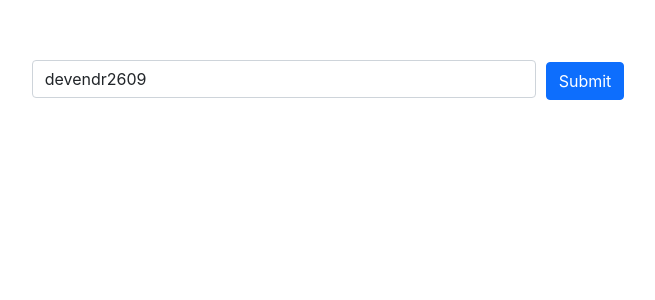
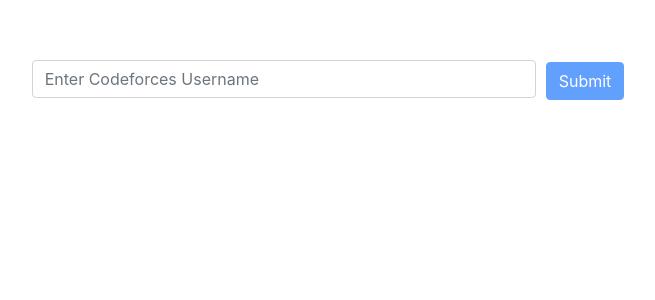
Before and after one commit to devendr09/cf-gr, a React (Create React App) app: page / in a window 1280 px wide. Shown: the top 300 px of the page, without its empty margins (312-967 px from the left). Built offline with nearby package versions, Linux system fonts and the light colour scheme.

Commit message:
Default username removed

```diff
--- a/src/components/UserInput.js
+++ b/src/components/UserInput.js
@@ -7,7 +7,7 @@
 
 export default function UserInput() {
 
-  const [input, setInput] = useState("devendr2609");
+  const [input, setInput] = useState("");
   const [userData, setUserData] = useState([]);
   const [selected, setSelected] = useState(0);
   const [flag, setFlag] = useState(false);
```
